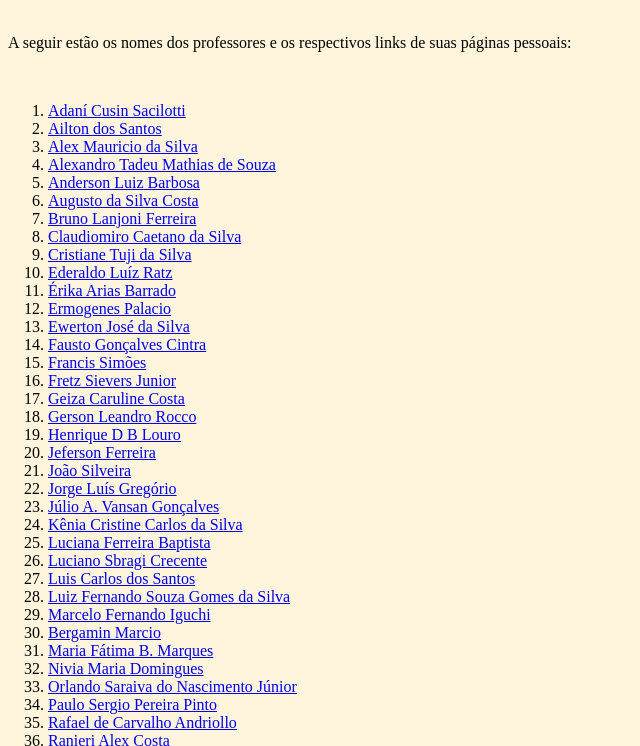
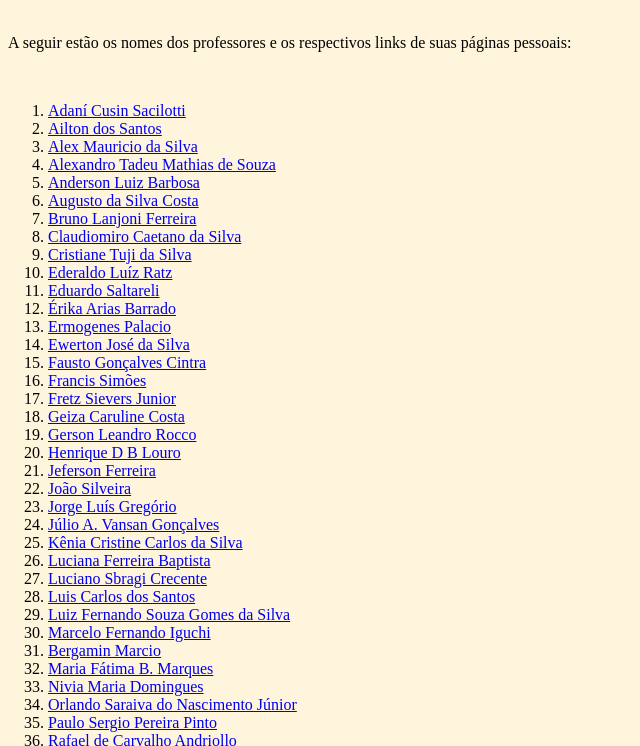
Before and after one commit to tiagosouza-cps/CapacitacaoGitAtividadeFinal, a plain HTML site: page index.html in a window 1280 px wide. Shown: the part 66-812 px from the top of the page, without its empty margins (0-640 px from the left). Drawn offline with Linux system fonts and the light colour scheme.

Commit message:
Acrescentei link para página do Eduardo Saltareli
Acrescentei link para a página Eduardo_Saltareli.html

```diff
--- a/index.html
+++ b/index.html
@@ -18,6 +18,7 @@
           <li> <a href="claudiomiro_caetano.html">Claudiomiro Caetano da Silva</a></li>
           <li> <a href="cristuji.html">Cristiane Tuji da Silva</a></li>
           <li><a href="ederaldo_ratz.html">Ederaldo Luíz Ratz</a></li>
+		<li><a href="Eduardo_Saltareli.html">Eduardo Saltareli</a></li>
 	  <li><a href="erika_barrado.html">Érika Arias Barrado</a></li>
 		<li><a href="ermogenes_palacio.html">Ermogenes Palacio</a></li>
           <li><a href="ewerton_silva.html">Ewerton José da Silva</a></li>
```
